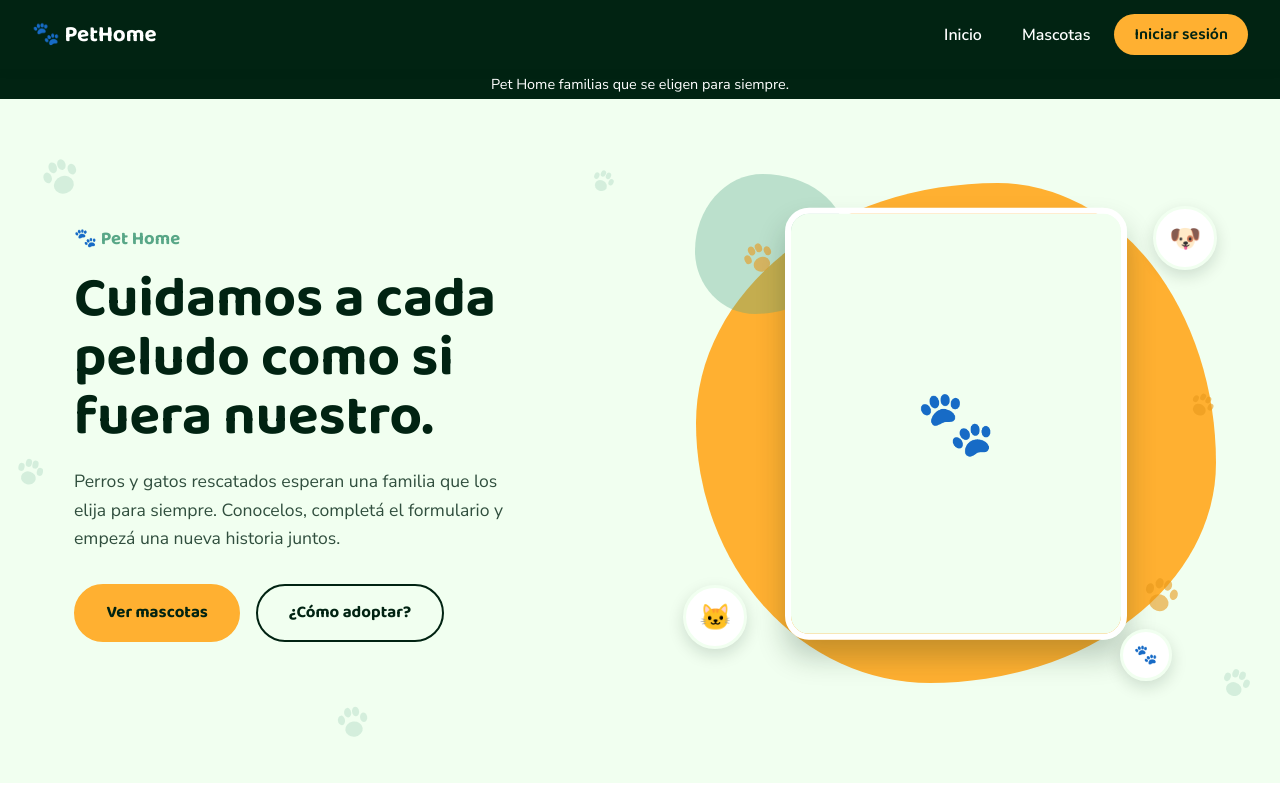
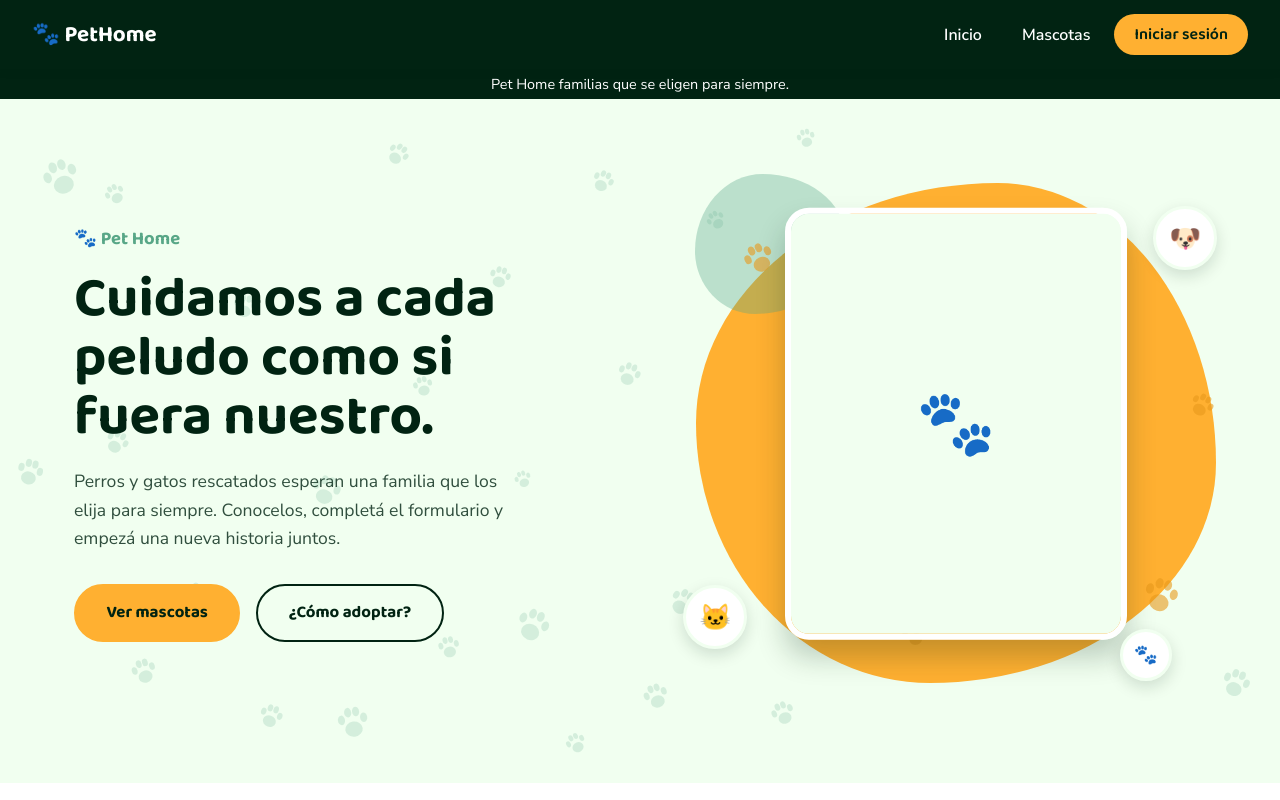
Before and after one commit to LuciaMunch/PetHome, an Angular app in the folder frontend/: page / in a window 1280 px wide. Shown: the top 800 px of the page. Built offline with nearby package versions, Linux system fonts and the light colour scheme; no server answers.

Commit message:
Ajustar pasos de la landing y agregar mas patitas en el hero

```diff
--- a/frontend/src/app/components/landing/landing.css
+++ b/frontend/src/app/components/landing/landing.css
@@ -162,7 +162,31 @@
 .patita--3 { bottom: 6%;  left: 26%; width: 40px; height: 40px; transform: rotate(-8deg); }
 .patita--4 { top: 10%;    left: 46%; width: 28px; height: 28px; transform: rotate(25deg); }
 .patita--5 { bottom: 12%; right: 2%; width: 36px; height: 36px; transform: rotate(20deg); }
-
+.patita--6  { top: 28%;    left: 18%; width: 30px; height: 30px; transform: rotate(10deg); }
+.patita--7  { top: 70%;    left: 14%; width: 38px; height: 38px; transform: rotate(-30deg); }
+.patita--8  { top: 20%;    left: 68%; width: 32px; height: 32px; transform: rotate(-15deg); }
+.patita--9  { bottom: 20%; left: 40%; width: 42px; height: 42px; transform: rotate(22deg); }
+.patita--10 { top: 40%;    left: 32%; width: 26px; height: 26px; transform: rotate(-12deg); }
+.patita--11 { top: 60%;    left: 58%; width: 36px; height: 36px; transform: rotate(18deg); }
+.patita--12 { bottom: 8%;  left: 60%; width: 30px; height: 30px; transform: rotate(-22deg); }
+.patita--13 { top: 6%;     left: 30%; width: 28px; height: 28px; transform: rotate(35deg); }
+.patita--14 { top: 85%;    left: 50%; width: 32px; height: 32px; transform: rotate(-18deg); }
+.patita--15 { top: 48%;    left: 8%;  width: 30px; height: 30px; transform: rotate(28deg); }
+.patita--16 { top: 32%;    left: 85%; width: 34px; height: 34px; transform: rotate(-25deg); }
+.patita--17 { bottom: 30%; left: 72%; width: 26px; height: 26px; transform: rotate(12deg); }
+.patita--18 { top: 16%;    left: 55%; width: 24px; height: 24px; transform: rotate(-30deg); }
+.patita--19 { bottom: 40%; left: 24%; width: 38px; height: 38px; transform: rotate(16deg); }
+.patita--20 { top: 78%;    left: 34%; width: 28px; height: 28px; transform: rotate(-10deg); }
+.patita--21 { top: 12%;    left: 8%;   width: 26px; height: 26px; transform: rotate(-28deg); }
+.patita--22 { top: 38%;    left: 48%;  width: 30px; height: 30px; transform: rotate(20deg); }
+.patita--23 { bottom: 14%; left: 10%;  width: 32px; height: 32px; transform: rotate(-16deg); }
+.patita--24 { top: 64%;    left: 78%;  width: 28px; height: 28px; transform: rotate(24deg); }
+.patita--25 { top: 4%;     left: 62%;  width: 24px; height: 24px; transform: rotate(-12deg); }
+.patita--26 { bottom: 24%; left: 52%;  width: 34px; height: 34px; transform: rotate(32deg); }
+.patita--27 { top: 54%;    left: 40%;  width: 22px; height: 22px; transform: rotate(-20deg); }
+.patita--28 { top: 24%;    left: 38%;  width: 28px; height: 28px; transform: rotate(14deg); }
+.patita--29 { bottom: 4%;  left: 44%;  width: 26px; height: 26px; transform: rotate(-26deg); }
+.patita--30 { top: 88%;    left: 20%;  width: 30px; height: 30px; transform: rotate(18deg); }
 /* En Pasos el título está centrado: corro esta patita para que no lo tape */
 .pasos .patita--4 { left: auto; right: 18%; }
 
@@ -291,6 +315,11 @@
 .hero .patita--b1 { top: 14%;    left: 12%;  width: 38px; height: 38px; transform: rotate(-25deg); }
 .hero .patita--b2 { bottom: 16%; right: 10%; width: 44px; height: 44px; transform: rotate(15deg); }
 .hero .patita--b3 { top: 42%;    right: 4%;  width: 30px; height: 30px; transform: rotate(30deg); }
+.hero .patita--b4 { top: 30%;    left: 30%;  width: 32px; height: 32px; transform: rotate(-15deg); }
+.hero .patita--b5 { bottom: 30%; left: 20%;  width: 36px; height: 36px; transform: rotate(22deg); }
+.hero .patita--b6 { top: 60%;    right: 20%; width: 34px; height: 34px; transform: rotate(-28deg); }
+.hero .patita--b7 { top: 20%;    right: 28%; width: 28px; height: 28px; transform: rotate(18deg); }
+.hero .patita--b8 { bottom: 10%; left: 40%;  width: 30px; height: 30px; transform: rotate(-20deg); }
 
 .hero .burbuja--1 { top: 8%;    right: 4%; }
 .hero .burbuja--2 { bottom: 10%; left: 2%; }
--- a/frontend/src/app/components/landing/landing.html
+++ b/frontend/src/app/components/landing/landing.html
@@ -9,6 +9,31 @@
     <span class="patita patita--3"></span>
     <span class="patita patita--4"></span>
     <span class="patita patita--5"></span>
+    <span class="patita patita--6"></span>
+    <span class="patita patita--7"></span>
+    <span class="patita patita--8"></span>
+    <span class="patita patita--9"></span>
+    <span class="patita patita--10"></span>
+    <span class="patita patita--11"></span>
+    <span class="patita patita--12"></span>
+    <span class="patita patita--13"></span>
+    <span class="patita patita--14"></span>
+    <span class="patita patita--15"></span>
+    <span class="patita patita--16"></span>
+    <span class="patita patita--17"></span>
+    <span class="patita patita--18"></span>
+    <span class="patita patita--19"></span>
+    <span class="patita patita--20"></span>
+    <span class="patita patita--21"></span>
+    <span class="patita patita--22"></span>
+    <span class="patita patita--23"></span>
+    <span class="patita patita--24"></span>
+    <span class="patita patita--25"></span>
+    <span class="patita patita--26"></span>
+    <span class="patita patita--27"></span>
+    <span class="patita patita--28"></span>
+    <span class="patita patita--29"></span>
+    <span class="patita patita--30"></span>
   </div>
 
   <div class="hero-contenido">
@@ -31,6 +56,11 @@
       <span class="patita patita--sobre-naranja patita--b1" aria-hidden="true"></span>
       <span class="patita patita--sobre-naranja patita--b2" aria-hidden="true"></span>
       <span class="patita patita--sobre-naranja patita--b3" aria-hidden="true"></span>
+      <span class="patita patita--sobre-naranja patita--b4" aria-hidden="true"></span>
+      <span class="patita patita--sobre-naranja patita--b5" aria-hidden="true"></span>
+      <span class="patita patita--sobre-naranja patita--b6" aria-hidden="true"></span>
+      <span class="patita patita--sobre-naranja patita--b7" aria-hidden="true"></span>
+      <span class="patita patita--sobre-naranja patita--b8" aria-hidden="true"></span>
       <span class="burbuja burbuja--1" aria-hidden="true">🐶</span>
       <span class="burbuja burbuja--2" aria-hidden="true">🐱</span>
       <span class="burbuja burbuja--3 burbuja--chica" aria-hidden="true">🐾</span>
```
